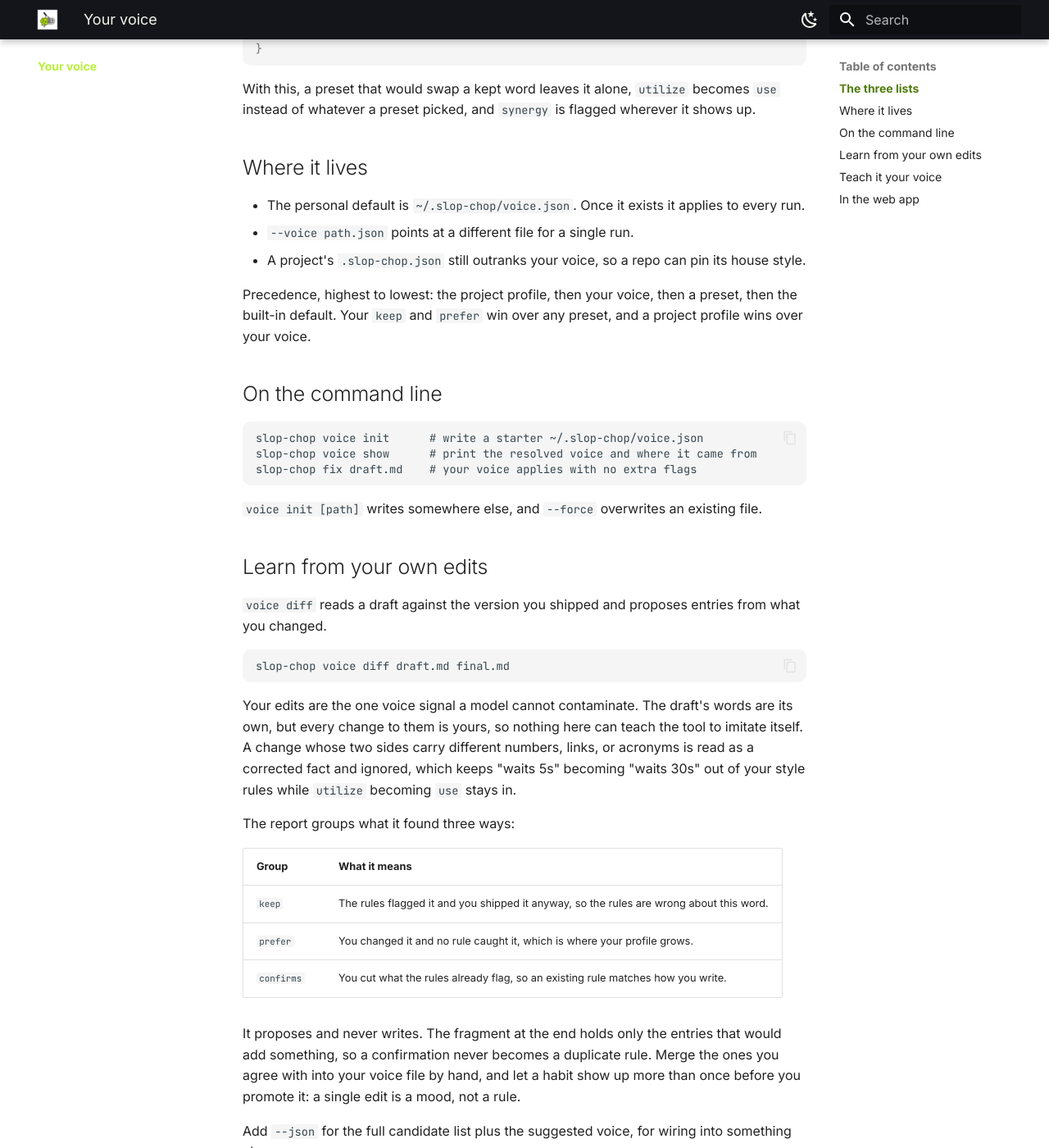
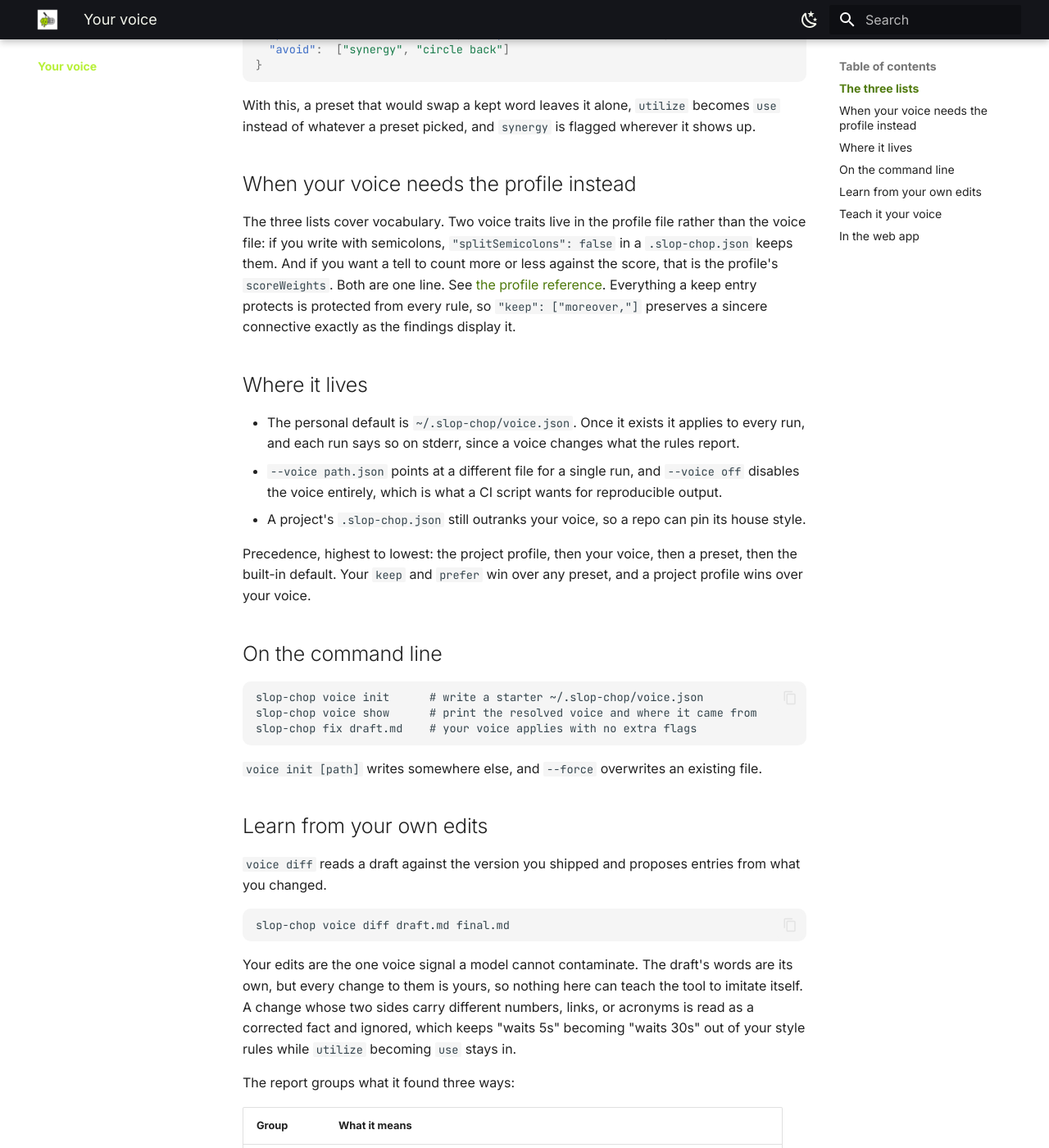
Before and after one commit to dcadolph/slop-chop, an MkDocs documentation site: the page built from docs/VOICE.md, in a window 1280 px wide and 1400 px high, scrolled down 729 px. Shown: the whole window at 82% size. Built offline with MkDocs 1.6.1 and Material for MkDocs 9.7.7, drawn with Linux system fonts in a browser that asks for light colours; some of the changed text lies outside the part shown.

Commit message:
Say what check and fix did and give the score honest words

```diff
--- a/docs/VOICE.md
+++ b/docs/VOICE.md
@@ -25,10 +25,22 @@
 With this, a preset that would swap a kept word leaves it alone, `utilize` becomes `use`
 instead of whatever a preset picked, and `synergy` is flagged wherever it shows up.
 
+## When your voice needs the profile instead
+
+The three lists cover vocabulary. Two voice traits live in the profile file rather than
+the voice file: if you write with semicolons, `"splitSemicolons": false` in a
+`.slop-chop.json` keeps them. And if you want a tell to count more or less against the
+score, that is the profile's `scoreWeights`. Both are one line. See
+[the profile reference](PROFILE.md). Everything a keep entry protects is protected from
+every rule, so `"keep": ["moreover,"]` preserves a sincere connective exactly as the
+findings display it.
+
 ## Where it lives
 
-- The personal default is `~/.slop-chop/voice.json`. Once it exists it applies to every run.
-- `--voice path.json` points at a different file for a single run.
+- The personal default is `~/.slop-chop/voice.json`. Once it exists it applies to every
+  run, and each run says so on stderr, since a voice changes what the rules report.
+- `--voice path.json` points at a different file for a single run, and `--voice off`
+  disables the voice entirely, which is what a CI script wants for reproducible output.
 - A project's `.slop-chop.json` still outranks your voice, so a repo can pin its house style.
 
 Precedence, highest to lowest: the project profile, then your voice, then a preset, then the
@@ -68,10 +80,13 @@
 | `prefer`   | You changed it and no rule caught it, which is where your profile grows.  |
 | `confirms` | You cut what the rules already flag, so an existing rule matches how you write. |
 
-It proposes and never writes. The fragment at the end holds only the entries that would
-add something, so a confirmation never becomes a duplicate rule. Merge the ones you agree
-with into your voice file by hand, and let a habit show up more than once before you
-promote it: a single edit is a mood, not a rule.
+It proposes and never writes, and it declines to propose what cannot become a safe rule:
+moves, case-only and punctuation-only edits, insertions, fact corrections, restructures
+too large to read as word choice, common words left over from a rewrite, and markdown
+fragments are all filtered out. A word you edited two different ways is reported as a
+conflict instead of silently resolved. Merge the entries you agree with into your voice
+file by hand, and let a habit show up more than once before you promote it: a single
+edit is a mood, not a rule.
 
 Add `--json` for the full candidate list plus the suggested voice, for wiring into
 something else.
```
Also changed, not shown: other parts of docs/VOICE.md (+1 -1 lines), README.md (+12 -7 lines), action.yml (+11 -0 lines), docs/PROFILE.md (+8 -0 lines), docs/README.md (+2 -2 lines), docs/TELLS.md (+1 -2 lines), docs/WEB.md (+1 -1 lines), 6 other files.
